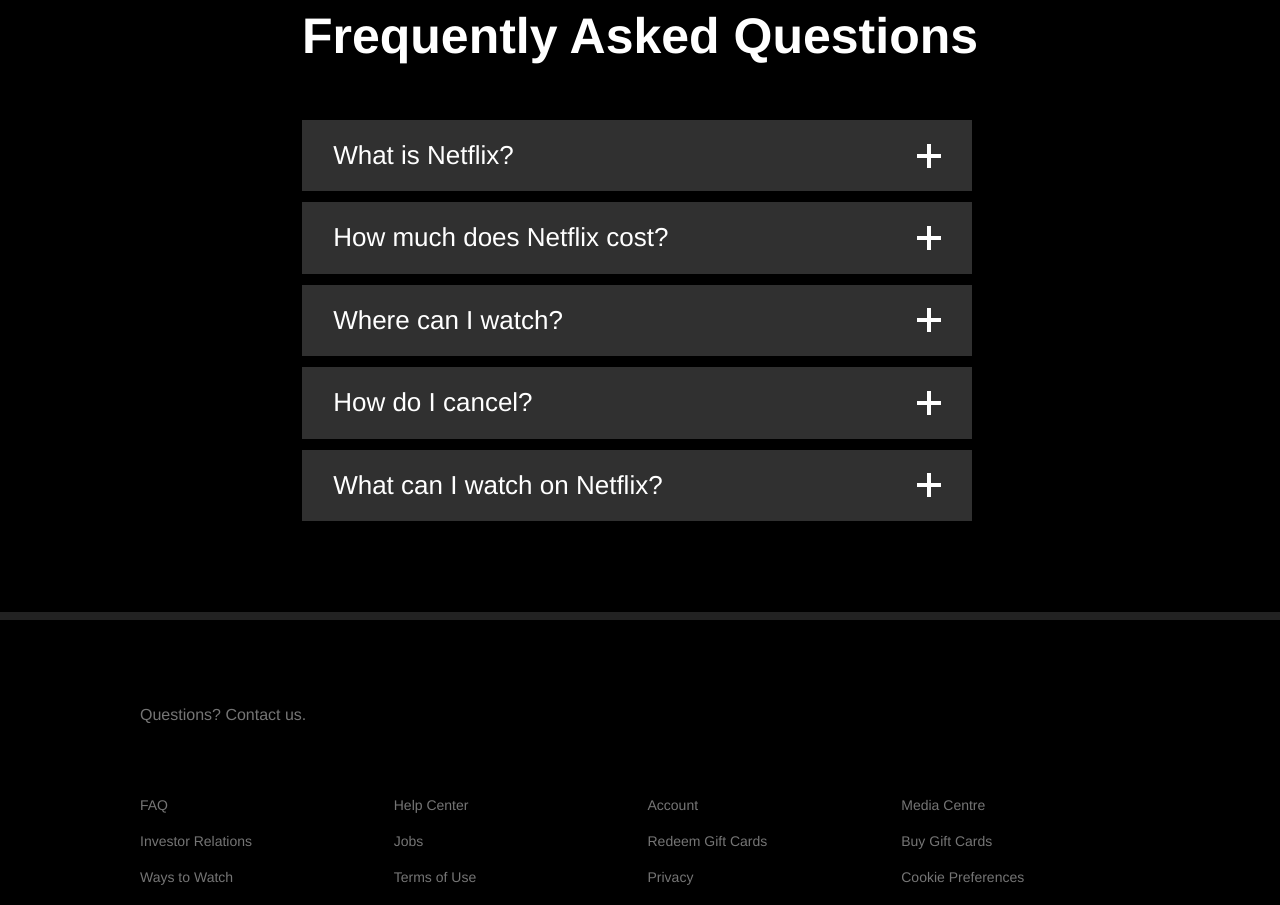
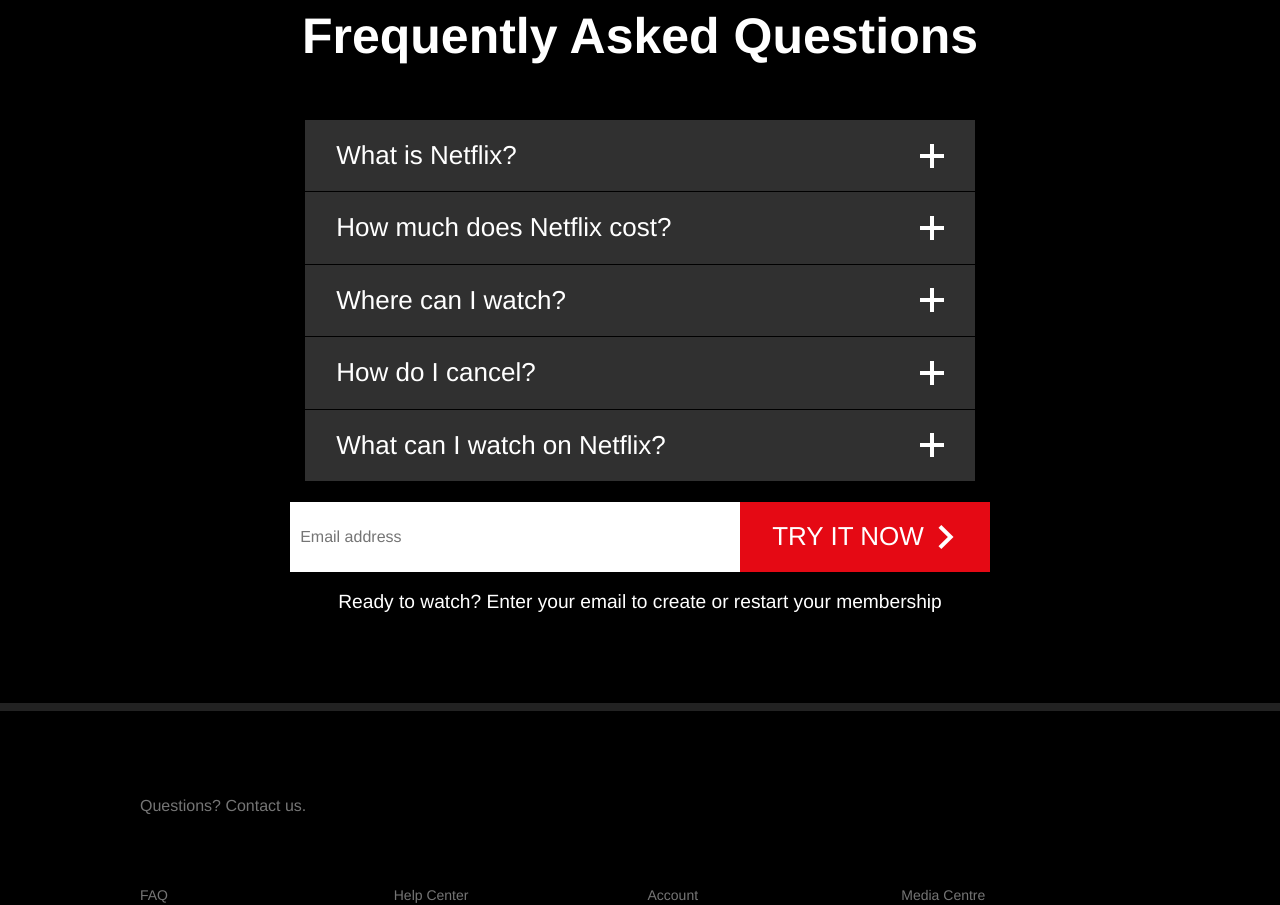
Before and after one commit to AlthafHussainK/flix-project2, a React (Create React App) app: page / in a window 1280 px wide. Shown: the part 1700-2605 px from the top of the page. Built offline with nearby package versions, Linux system fonts and the light colour scheme.

Commit message:
set opt-form

```diff
--- a/src/components/accordion/styles/accordion.js
+++ b/src/components/accordion/styles/accordion.js
@@ -16,7 +16,9 @@ export const Inner = styled.div `
 export const Item = styled.div `
   color: white;
   margin-bottom: 10px;
+  margin: auto;
   max-width: 670px;
+  width: 100%;
 
   &:first-of-type {
     margin-top: 3em;
--- a/src/components/index.js
+++ b/src/components/index.js
@@ -1,3 +1,4 @@
 export { default as Accordion } from './accordion'
 export { default as Jumbotron } from './jumbotron'
 export { default as Footer } from './footer'
+export { default as OptForm } from './opt-form'
--- /dev/null
+++ b/src/components/opt-form/index.js
@@ -0,0 +1,26 @@
+import React from 'react'
+import { Container, Input, Button, Text, Break } from './styles/opt-form'
+
+export default function OptForm({ children, ...restProps }) {
+  return <Container { ...restProps}>{children}</Container>
+}
+
+OptForm.Input = function OptFormInput({ ...restProps }) {
+  return <Input { ...restProps} />
+}
+
+OptForm.Button = function OptFormButton({ children, ...restProps }) {
+  return (
+    <Button { ...restProps}>
+      {children} <img src="images/icons/chevron-right.png" alt="Try Now" />
+    </Button>
+  )
+}
+
+OptForm.Text = function OptFormText({ children, ...restProps }) {
+  return <Text { ...restProps}>{children}</Text>
+}
+
+OptForm.Break = function OptFormBreak({ ...restProps }) {
+  return <Break { ...restProps} />
+}
--- /dev/null
+++ b/src/components/opt-form/styles/opt-form.js
@@ -0,0 +1,77 @@
+import styled from 'styled-components/macro'
+
+export const Container = styled.div `
+  display: flex;
+  justify-content: center;
+  height: 100%;
+  margin-top: 20px;
+  flex-wrap: wrap;
+
+  @media (max-width: 1000px) {
+    flex-direction: column;
+    align-items: center;
+  }
+`;
+
+export const Input = styled.input`
+  max-width: 450px;
+  width: 100%;
+  border: 0;
+  padding: 10px;
+  height: 70px;
+  box-sizing: border-box;
+
+  @media (max-width: 600px) {
+    height: 50px;
+  }
+`;
+
+export const Button = styled.button `
+  display: flex;
+  align-items: center;
+  height: 70px;
+  background: #e50914;
+  color: white;
+  text-transform: uppercase;
+  padding: 0 32px;
+  font-size: 26px;
+  border: 0;
+  cursor: pointer;
+
+  &:hover {
+    background: #f40612;
+  }
+
+  @media (max-width: 1000px) {
+    height: 50px;
+    font-size: 16px;
+    margin-top: 20px;
+    font-weight: bold;
+  }
+
+  img {
+    margin-left: 10px;
+    filter: brightness(0) invert(1);
+    width: 24px;
+
+    @media (max-width: 1000px) {
+      width: 16px;
+    }
+  }
+`;
+
+export const Text = styled.p `
+  font-size: 19.2px;
+  color: white;
+  text-align: center;
+
+  @media (max-width: 600px) {
+    font-size: 16px;
+    line-height: 22px;
+  }
+`;
+
+export const Break = styled.div `
+  flex-basis: 100%;
+  height: 0;
+`;
--- a/src/containers/faqs.js
+++ b/src/containers/faqs.js
@@ -1,20 +1,29 @@
 import React from 'react'
 import faqsData from '../fixtures/faqs.json'
 import { Accordion } from '../components'
+import OptForm from '../components/opt-form'
 
 export function FaqsContainer() {
   return (
     <Accordion>
       <Accordion.Title>Frequently Asked Questions</Accordion.Title>
-      {faqsData.map(item =>
+      {faqsData.map(item => (
         <Accordion.Item key={item.id}>
           <Accordion.Header>{item.header}</Accordion.Header>
           <Accordion.Body>{item.body}</Accordion.Body>
         </Accordion.Item>
-      )}
-      <Accordion.Item>
+      ))}
+      <Accordion.Item />
 
-      </Accordion.Item>
+      <OptForm>
+        <OptForm.Input placeholder="Email address" />
+        <OptForm.Button>Try it now</OptForm.Button>
+        <OptForm.Break />
+        <OptForm.Text>
+          Ready to watch? Enter your email to create or restart your membership
+        </OptForm.Text>
+      </OptForm>
+
     </Accordion>
   )
 }
```
